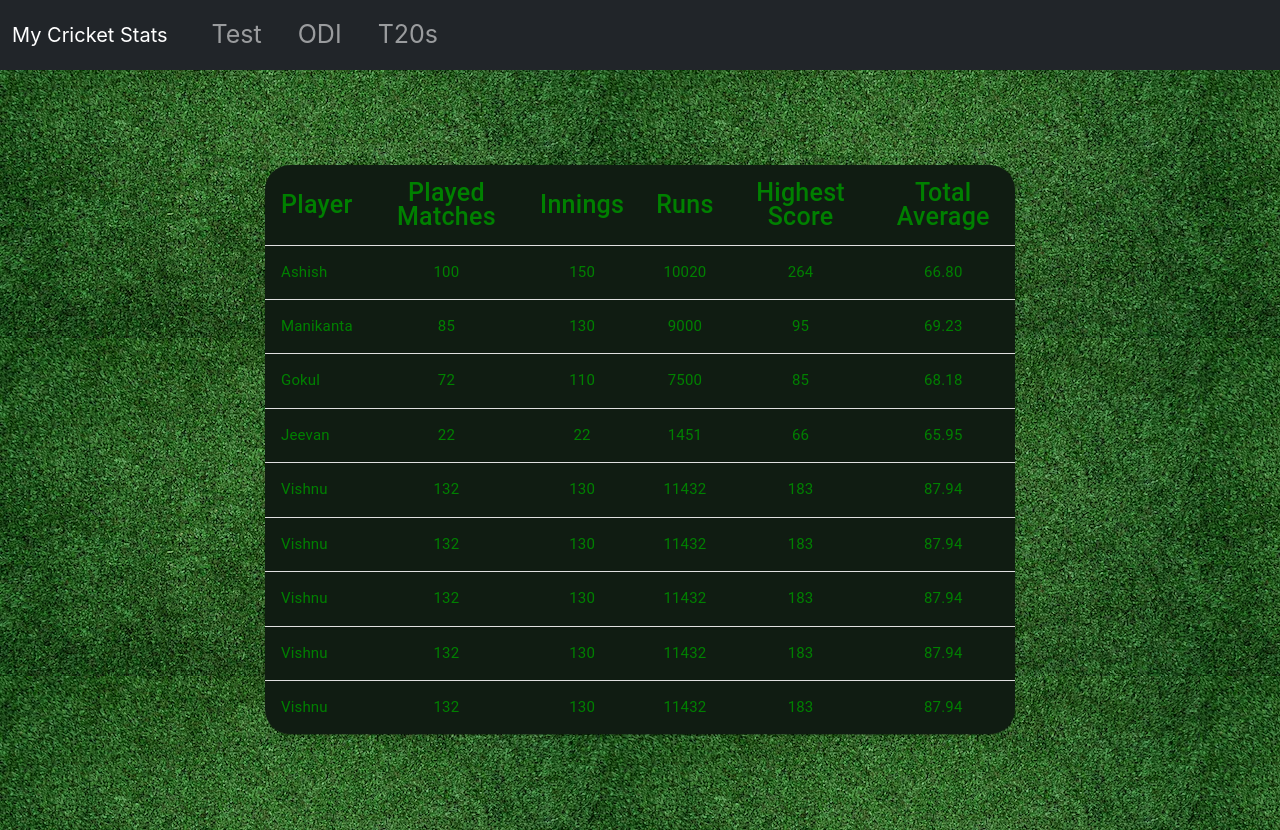
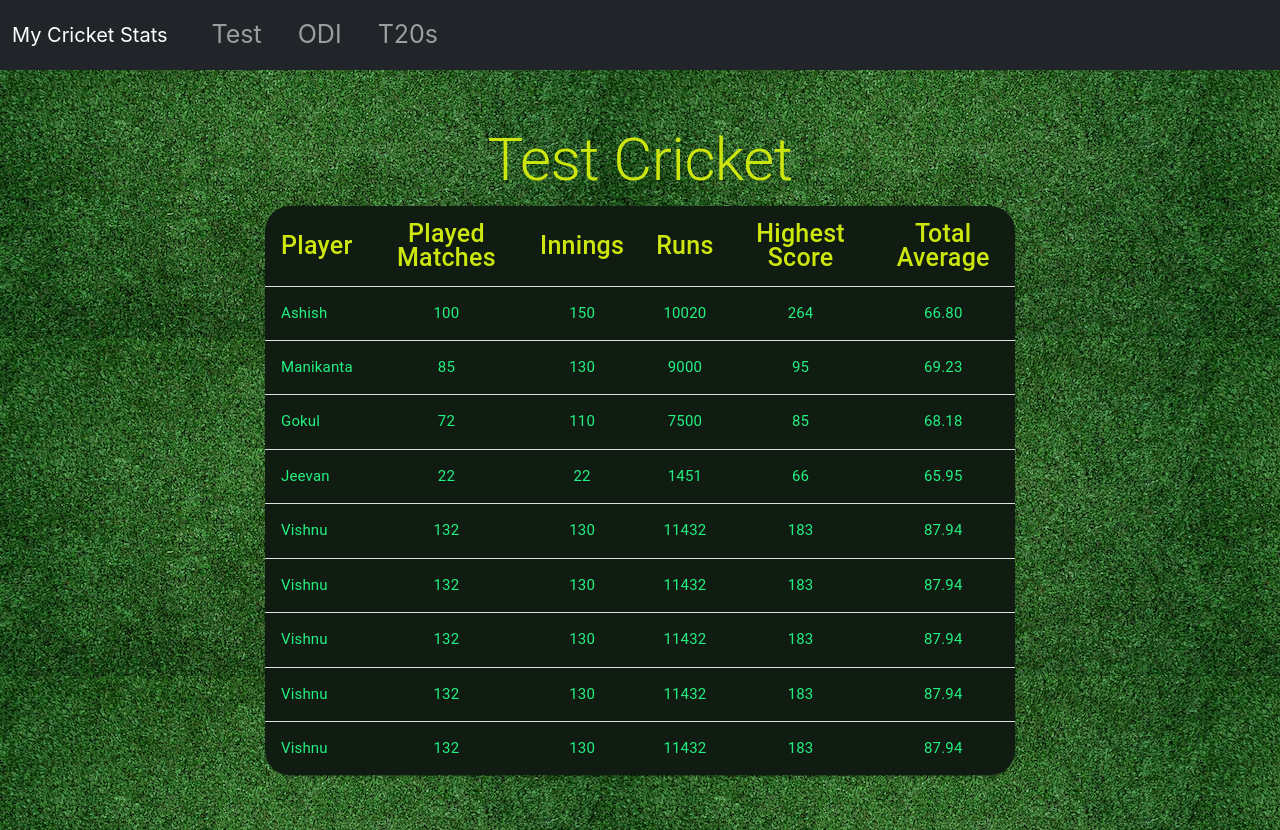
Before and after one commit to ashishp911/Cricket-Stats, a React (Create React App) app: page /test in a window 1280 px wide. Built offline with nearby package versions, Linux system fonts and the light colour scheme.

Commit message:
some css changes on table

```diff
--- a/src/components/Test.js
+++ b/src/components/Test.js
@@ -8,6 +8,7 @@ import {
   TableCell,
   Paper,
   TableBody,
+  Typography,
 } from "@mui/material";
 
 const Test = () => {
@@ -83,6 +84,7 @@ const Test = () => {
     "justify-content": "center",
     "align-items": "center",
     height: "95vh",
+    'flex-direction': 'column',
   };
 
   const tabContainerStyles = {
@@ -91,15 +93,22 @@ const Test = () => {
     width: 750,
   }
   const tableCellHeaderStyles = {
-    color : "green",
+    color : "#CCE60E",
     "font-size":'25px',
   }
   const tableContentStyles = {
-    color : "green",
+    color : "#23F181",
     "font-size":'15px',
   }
   return (
     <div style={tableStyles}>
+      <Typography variant="h2" style={{
+        color: '#CCE60E',
+        marginBottom:10,
+
+      }}>
+        Test Cricket
+      </Typography>
       <TableContainer component={Paper} style={tabContainerStyles}>
         <Table sx={{ minWidth: 650 }} aria-label="simple table">
           <TableHead>
```
Also changed, not shown: src/components/Navbar.js (+0 -7 lines).
